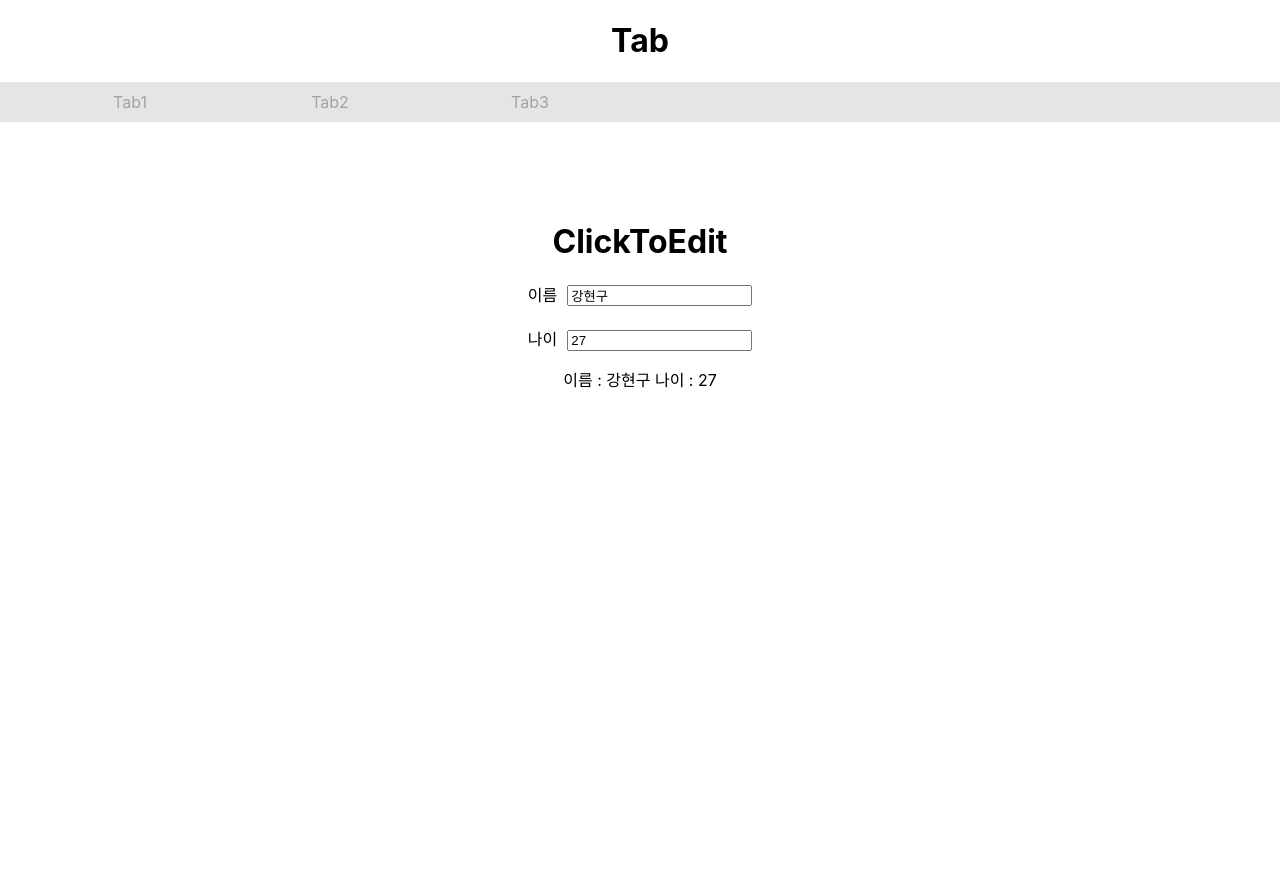
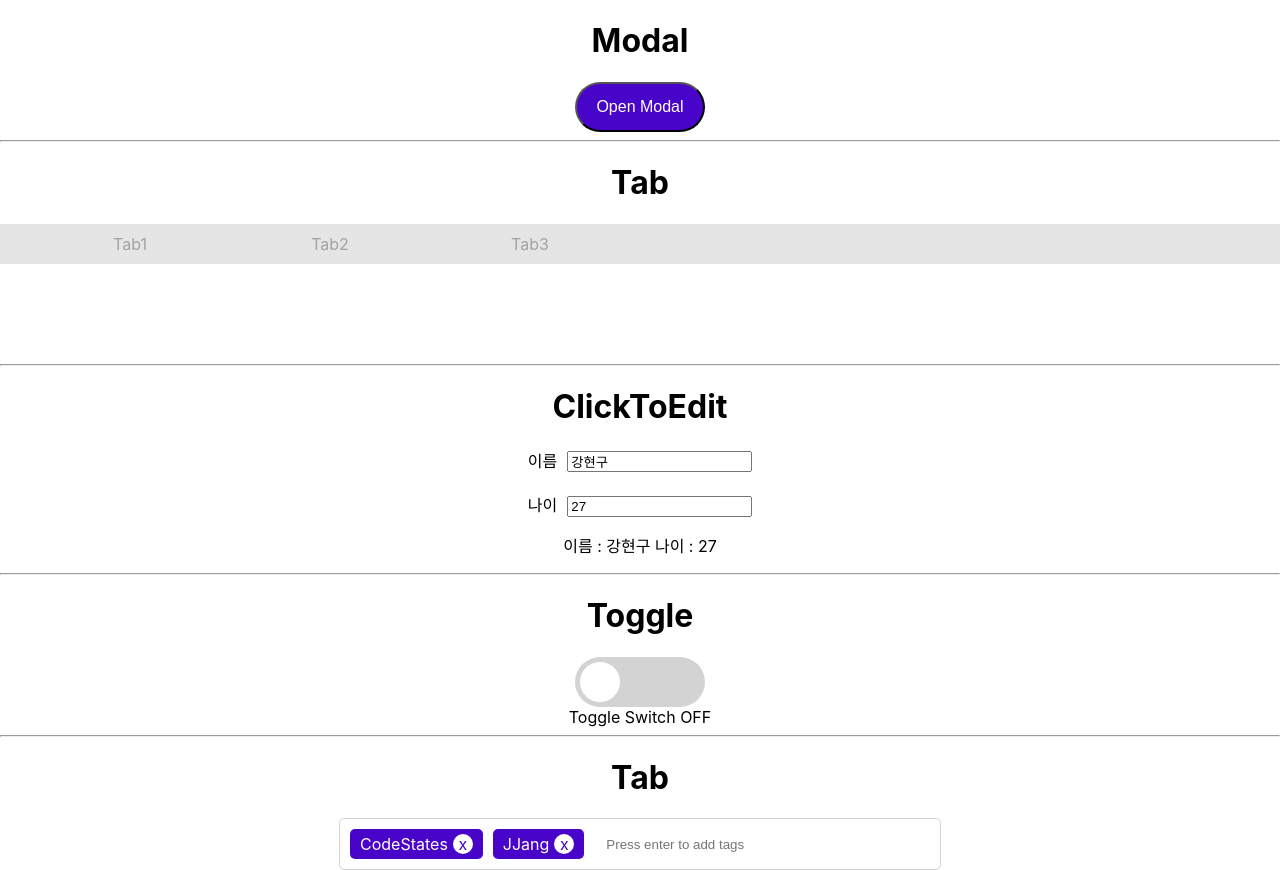
Before and after one commit to hustlekang/wanted_pre_onboarding, a React (Create React App) app in the folder custom-component/: page / in a window 1280 px wide. Before the commit the page ends 800 px from the top, so only its background shows below. Built offline with nearby package versions, Linux system fonts and the light colour scheme.

Commit message:
Modal.js, Toggle.js, Tag.js done & Tab.js update

```diff
--- a/custom-component/src/App.js
+++ b/custom-component/src/App.js
@@ -1,17 +1,33 @@
-import logo from './logo.svg';
 import './App.css';
 import ClickToEdit from './component/ClickToEdit'
 import Toggle from './component/Toggle';
 import Tab from './component/Tab';
 import AutoComplete from './component/AutoComplete';
+import Modal from './component/Modal';
+import Tag from './component/Tag';
 
 function App() {
   return (
     <div className="App">
+      <h1>Modal</h1>
+      <Modal/>
+      <hr/>
+
       {/* <AutoComplete/> */}
+      <h1>Tab</h1>
       <Tab/>
-      {/* <Toggle/> */}
-     <ClickToEdit/>
+      <hr/>
+
+      <h1>ClickToEdit</h1>
+      <ClickToEdit/>
+      <hr/>
+
+      <h1>Toggle</h1>
+      <Toggle/>
+      <hr/>
+
+      <h1>Tab</h1>
+      <Tag/>
     </div>
   );
 }
--- a/custom-component/src/component/ClickToEdit.js
+++ b/custom-component/src/component/ClickToEdit.js
@@ -12,7 +12,6 @@ export default function ClickToEdit() {
 
     return (
         <div>
-            <h1>ClickToEdit</h1>
             <label htmlFor="id" style={{marginRight:"10px"}}>이름</label>
             <input id="name" defaultValue={name} onBlur={handleBlur}></input>
             <br/>
--- /dev/null
+++ b/custom-component/src/component/Modal.js
@@ -0,0 +1,24 @@
+import React, { useState } from 'react'
+import '../css/modal.css'
+
+export default function Modal() {
+    const [isOpen,setIsOpen] = useState(false)
+
+    return (
+        <div>
+            <button className="btn-modal" onClick={()=>setIsOpen(true)}>Open Modal</button>
+
+            {isOpen &&
+            <div className="modal">
+                <div className="btn-close">
+                    <span onClick={()=>setIsOpen(false)}>X</span>
+                </div>
+                <div className="modal-text">
+                    HELLO CODESTATES!
+                </div>
+            </div> }
+
+            {isOpen && <div className="dimmer"/>}
+        </div>
+    )
+}
--- a/custom-component/src/component/Tab.js
+++ b/custom-component/src/component/Tab.js
@@ -9,7 +9,6 @@ export default function Tab() {
     }
     return (
         <>
-                <h1>Tab</h1>
             <div className="tab ">
                 <div className="empty-tab"/>
                 <div id="0" className={show==='0'?"selected tab-menu":"tab-menu"} onClick={handleClick}>Tab1</div>
@@ -21,7 +20,6 @@ export default function Tab() {
                 {show==='1' && <p>Tab menu TWO</p> }
                 {show==='2' && <p>Tab menu THREE</p> }
             </div>
-
         </>
     )
 }
--- /dev/null
+++ b/custom-component/src/component/Tag.js
@@ -0,0 +1,64 @@
+import React, { useState } from 'react'
+import '../css/tag.css'
+
+export default function Tag() {
+    const [tag, setTag] = useState(["CodeStates","JJang"])
+    const [newTag, setNewTag] = useState("")
+    const [isFocus, setIsFocus] = useState(false)
+
+    const handleKeyPress = (event)=>{
+        if (event.key==='Enter'){
+            setTag([...tag,newTag])
+            setNewTag("")
+        }
+    }
+    const handleChange = (event)=>{
+        setNewTag(event.target.value)
+    }
+    const handleFocus = ()=>{
+        setIsFocus(true)
+    }
+    const handleBlur = ()=>{
+        setIsFocus(false)
+    }
+
+    return (
+        <div>
+            <div className={isFocus?"tag-outline tag-outline-focus":"tag-outline" }>
+                <TagItem tagItem={tag} setTag={setTag}/>
+                <input
+                    placeholder="Press enter to add tags"
+                    onKeyPress={handleKeyPress}
+                    onChange={handleChange}
+                    onFocus={handleFocus}
+                    onBlur={handleBlur}
+                    value={newTag}
+                />
+            </div>
+        </div>
+    )
+}
+
+function TagItem(props){
+    return(
+        <div className="tag-items">
+            {props.tagItem.map((tag)=>(
+                <div className="tag-item" key={tag}>
+                {tag}
+                <DeleteBtn tag={tag} tagItem={props.tagItem} setTag={props.setTag}/>
+            </div>
+            ))}
+        </div>
+    )
+}
+
+function DeleteBtn(props){
+    const handleDelete = () => {
+        const newTagItem = props.tagItem.filter((x)=>{return x !== props.tag})
+        props.setTag(newTagItem)
+    }
+
+    return(
+        <div className="delete-btn" onClick={handleDelete} children="x"/>
+    )
+}
--- a/custom-component/src/component/Toggle.js
+++ b/custom-component/src/component/Toggle.js
@@ -1,16 +1,18 @@
-import React from 'react'
+import React, { useState } from 'react'
 import '../css/toggle.css'
+
 export default function Toggle() {
-    function handleClick(){
-
-    }
+    const [isToggle,setisToggle] = useState(false)
     return (
         <div>
-            <div className="outline">
-                <div className="circle" onClick={handleClick}/>
+            <div className={isToggle?"outline outline-toggle-on":"outline"}>
+                <div className={isToggle
+                                ?"circle toggle-on"
+                                :"circle"
+                            }
+                    onClick={()=>setisToggle((pre)=>!pre)}/>
             </div>
-            <input type="checkbox"></input>
-
+            <div>{isToggle?`Toggle Switch ON`:`Toggle Switch OFF`}</div>
         </div>
     )
 }
--- /dev/null
+++ b/custom-component/src/css/modal.css
@@ -0,0 +1,42 @@
+.btn-modal{
+    background-color: #4904CA;
+    color: white;
+    width: 130px;
+    height: 50px;
+    cursor: pointer;
+    border-radius: 65px;
+    font-size: 16px;
+}
+.modal{
+    width: 400px;
+    height: 100px;
+    border-radius: 15px;
+    background-color:white;
+    position: absolute;
+    left: 50%;
+    top: 50%;
+    transform: translate(-50%,-50%);
+    z-index: 99;
+}
+.btn-close{
+    margin: 5px 0 10px;
+}
+.modal .btn-close span{
+    cursor: pointer;
+}
+.modal-text{
+    color:#4904CA;
+    position: absolute;
+    left: 50%;
+    top: 50%;
+    transform: translate(-50%,-50%);
+    cursor: default;
+}
+.dimmer{
+    position: fixed;
+    top: 0;
+    bottom: 0;
+    left: 0;
+    right: 0;
+    background-color: lightgray;
+}
--- a/custom-component/src/css/tab.css
+++ b/custom-component/src/css/tab.css
@@ -13,6 +13,7 @@
     color : #A3A3A3;
     padding: 10px 0;
     box-sizing: border-box;
+    cursor: pointer;
 }
 .tab-item{
     margin-top: 100px;
@@ -20,4 +21,5 @@
 .selected{
     background-color: #4904CA;
     color : white;
+    transition: .7s;
 }
--- /dev/null
+++ b/custom-component/src/css/tag.css
@@ -0,0 +1,41 @@
+.tag-outline{
+    width: 600px;
+    height: 50px;
+    border-radius: 5px;
+    border: 1px solid lightgray;
+    display: flex;
+    margin: auto;
+}
+.tag-outline-focus{
+    border: 2px solid #4904CA;
+}
+.tag-outline input{
+    border: none;
+}
+.tag-outline input:focus{
+    outline: none;
+}
+.tag-items{
+    display: flex;
+    box-sizing: border-box;
+    padding: 10px;
+}
+.tag-item{
+    background-color: #4904CA;
+    margin-right: 10px;
+    padding: 0 10px;
+    box-sizing: border-box;
+    border-radius: 5px;
+    color: white;
+}
+.delete-btn{
+    display: inline-block;
+    width: 20px;
+    height: 20px;
+    margin-left: 5px;
+    margin-top: 5px;
+    background-color: white;
+    border-radius: 100%;
+    cursor: pointer;
+    color: #4904CA;
+}
--- a/custom-component/src/css/toggle.css
+++ b/custom-component/src/css/toggle.css
@@ -0,0 +1,26 @@
+.outline{
+    width: 130px;
+    height: 50px;
+    border-radius: 65px;
+    background-color: lightgray;
+    padding: 5px;
+    box-sizing: border-box;
+    transition: .7s;
+    margin: auto;
+}
+.outline-toggle-on{
+    background-color:#4904CA;;
+    transition: .7s;
+}
+.circle{
+    width: 40px;
+    height: 40px;
+    border-radius: 100%;
+    background-color: white;
+    transition: .7s;
+    cursor: pointer;
+}
+.toggle-on{
+    margin-left: 80px;
+    transition: .7s;
+}
```
